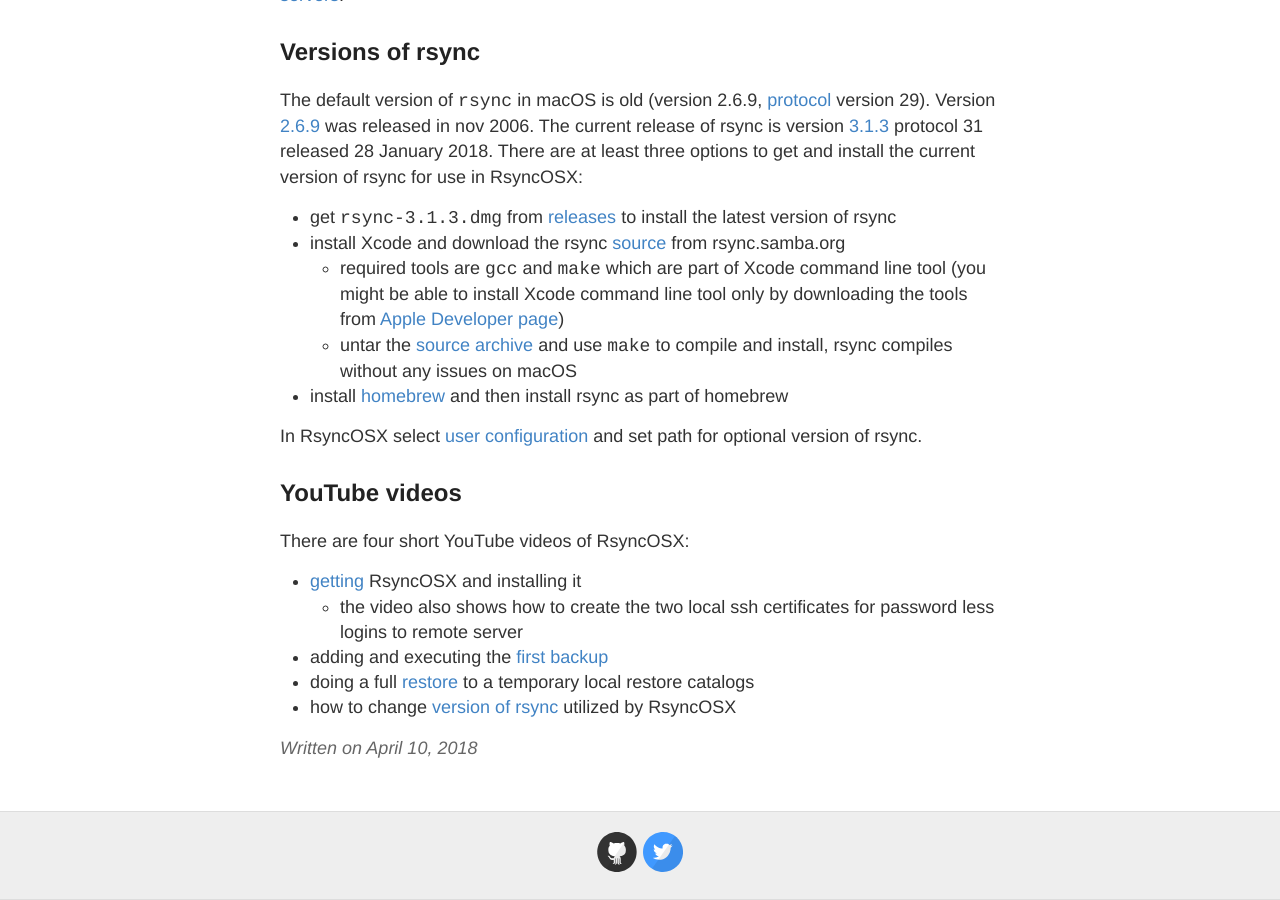
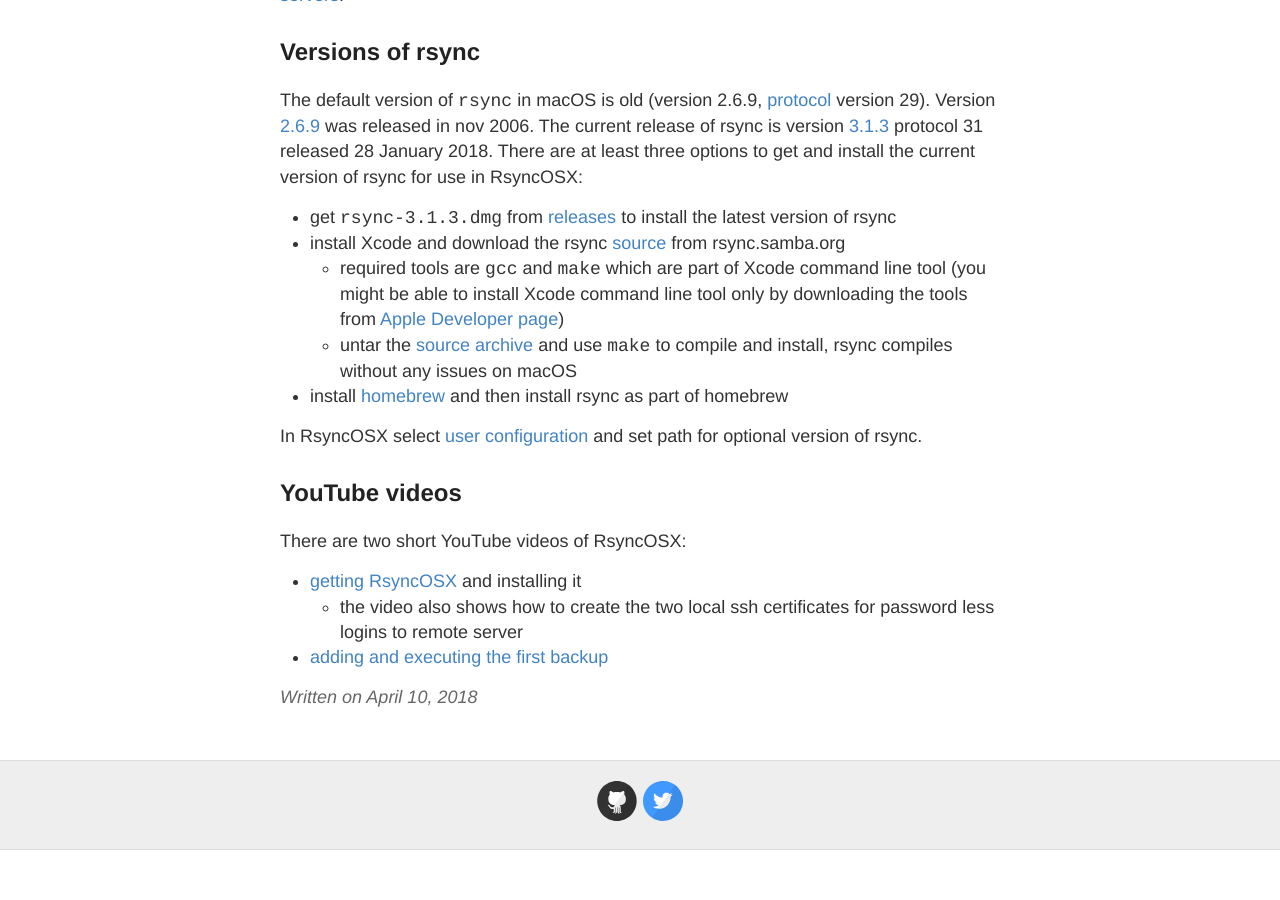
Before and after one commit to d2s/Documentation, a Jekyll site: the page built from _posts/2018-04-10-RsyncOSX.md, in a window 1280 px wide and 900 px high, scrolled down 897 px. Built offline with Jekyll 4.4.1, drawn with Linux system fonts in a browser that asks for light colours; after the commit the page ends 1747 px from its top, so only the background shows below that.

Commit message:
Update 2018-04-10-RsyncOSX.md

```diff
--- a/_posts/2018-04-10-RsyncOSX.md
+++ b/_posts/2018-04-10-RsyncOSX.md
@@ -42,10 +42,8 @@ In RsyncOSX select [user configuration](/UserConfiguration) and set path for opt
 
 ## YouTube videos
 
-There are four short YouTube videos of RsyncOSX:
+There are two short YouTube videos of RsyncOSX:
 
-- [getting](https://youtu.be/MrT8NzdF9dE) RsyncOSX and installing it
+- [getting RsyncOSX](https://youtu.be/MrT8NzdF9dE) and installing it
   - the video also shows how to create the two local ssh certificates for password less logins to remote server
-- adding and executing the [first backup](https://youtu.be/8oe1lKgiDx8)
-- doing a full [restore](https://youtu.be/-R6n_8fl6Ls) to a temporary local restore catalogs
-- how to change [version of rsync](https://youtu.be/mVFL25-lo6Y) utilized by RsyncOSX
+- [adding and executing the first backup](https://youtu.be/8oe1lKgiDx8)
```
